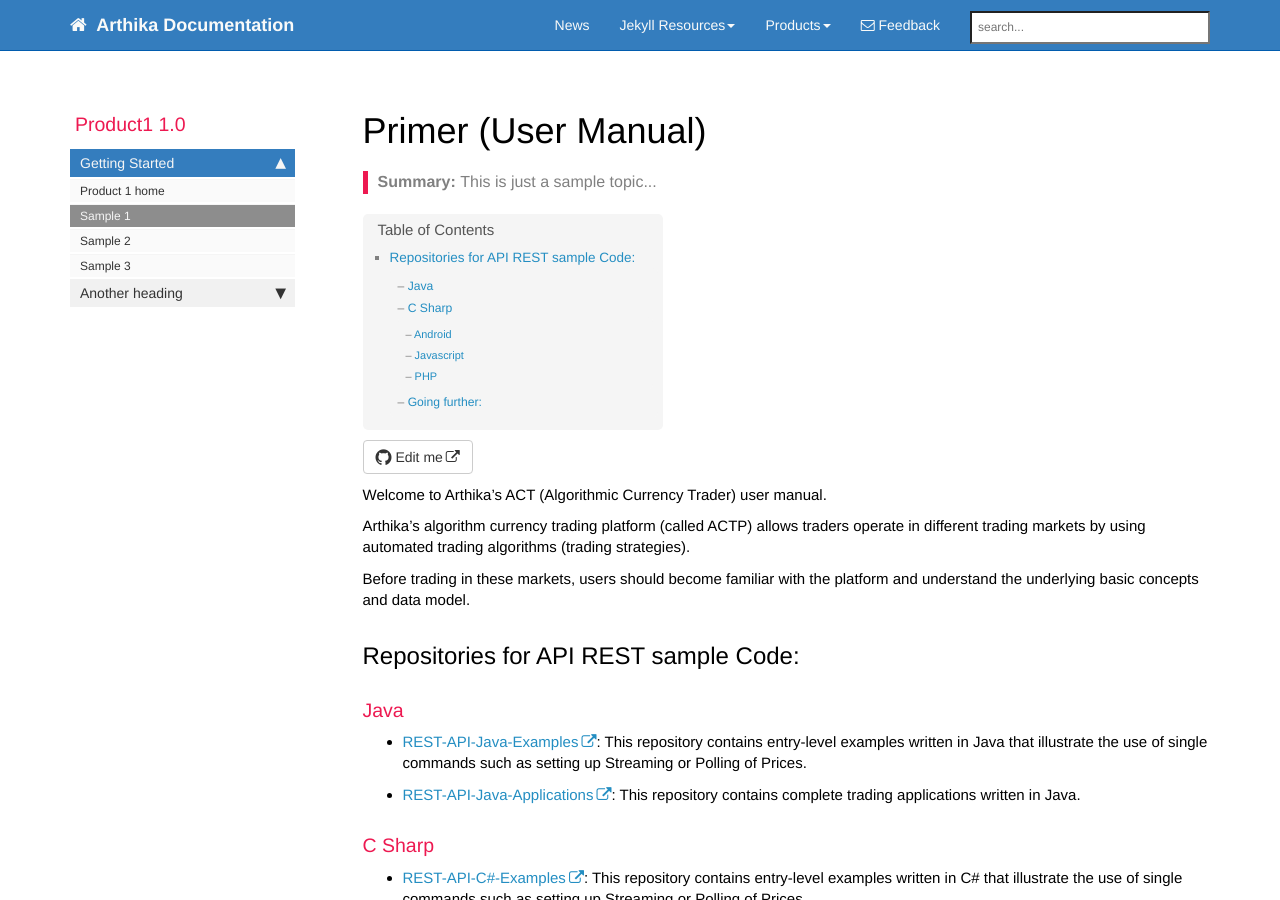
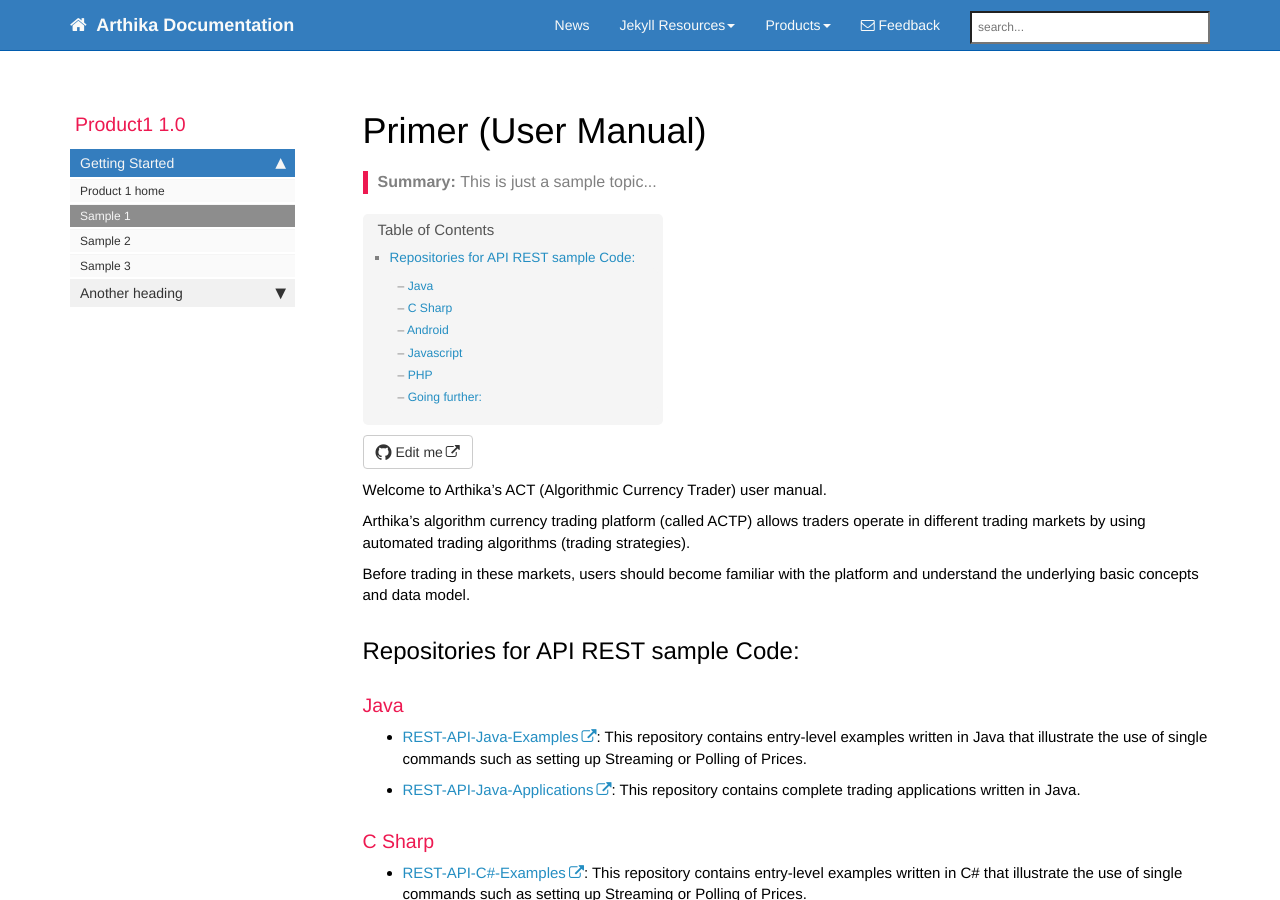
Before and after one commit to Arthika/Documentation, a Jekyll site: the page built from pages/product1/p1_sample1.md, in a window 1280 px wide and 900 px high. Built offline with Jekyll 4.4.1, drawn with Linux system fonts in a browser that asks for light colours; nearby versions of some CDN libraries; comment, search, counter and statistics services are not loaded.

```diff
--- a/pages/product1/p1_sample1.md
+++ b/pages/product1/p1_sample1.md
@@ -13,6 +13,7 @@ Arthika's algorithm currency trading platform (called ACTP) allows traders opera
 Before trading in these markets, users should become familiar with the platform and understand the underlying basic concepts and data model.
 
 ## Repositories for API REST sample Code:
+
 ### Java
 
 * [REST-API-Java-Examples](https://github.com/Arthika/REST-API-Java-Examples): This repository contains entry-level examples written in Java that illustrate the use of single commands such as setting up Streaming or Polling of Prices.
@@ -23,14 +24,14 @@ Before trading in these markets, users should become familiar with the platform
 * [REST-API-C#-Examples](https://github.com/Arthika/REST-API-CSharp-Examples): This repository contains entry-level examples written in C# that illustrate the use of single commands such as setting up Streaming or Polling of Prices.
 * [REST-API-C#-Applications](https://github.com/Arthika/REST-API-CSharp-Applications): This repository contains complete trading applications written in C#.
 
-#### Android
+### Android
 
 * [REST-API-Android](https://github.com/Arthika/REST-API-Android): An example of mobile application for Android. *Under development*
 
-#### Javascript
+### Javascript
 * [REST-API-Javascript-Examples](https://github.com/Arthika/REST-API-Javascript-Examples): Contains a Javascript application that sets up price streaming and displays price graph in your web browser.
 
-#### PHP
+### PHP
 * [REST-API-PHP-Examples](https://github.com/Arthika/REST-API-PHP-Examples): Contains a PHP application that you can run from your console and sets up price streaming.
 
 ### Going further:
```
